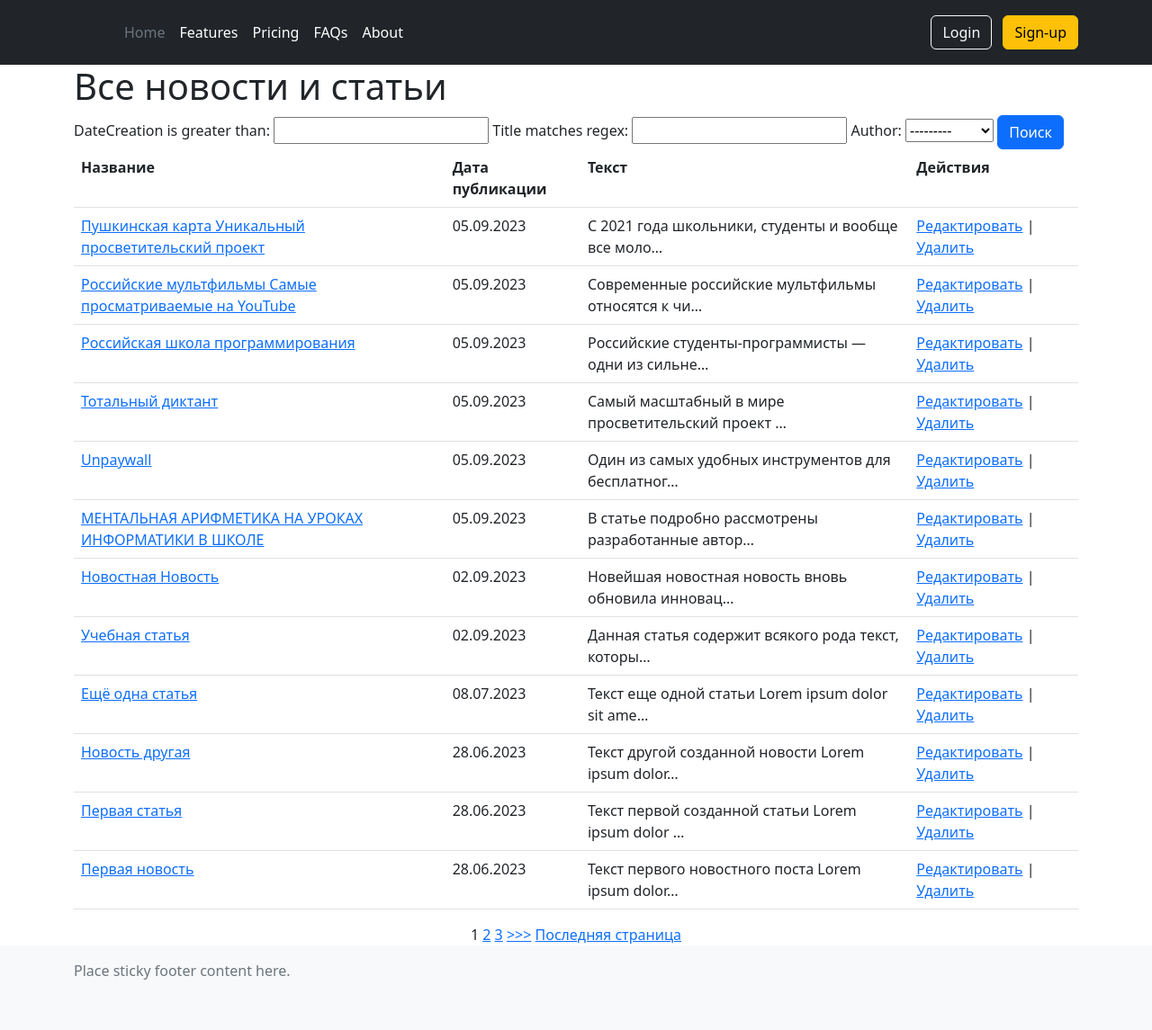
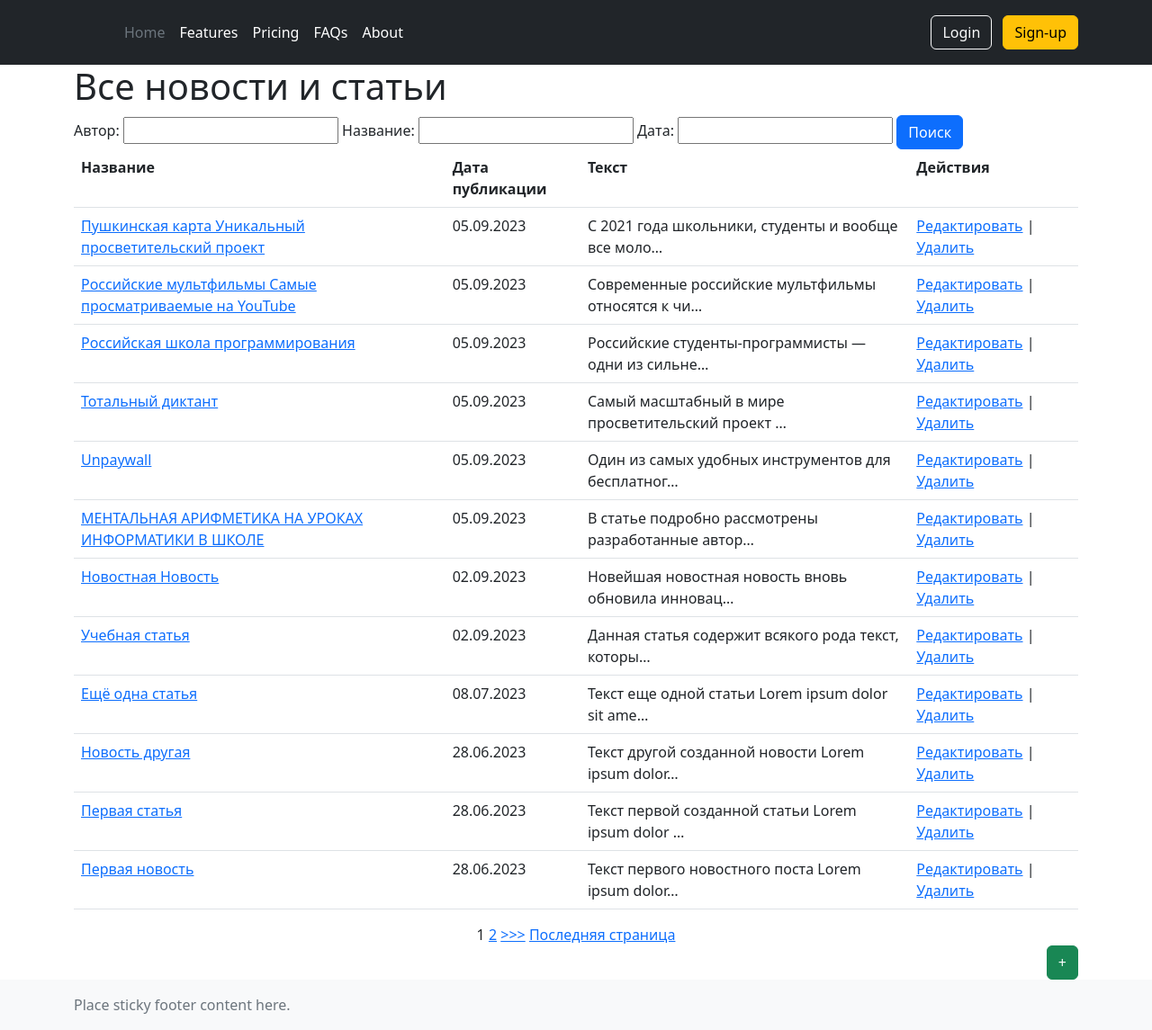
Before and after one commit to ARSmobi/moduleD2_homework, a Django app: page /news/search/ in a window 1280 px wide. Shown: the whole page at 90% size. Before the commit the page ends 1089 px from the top, so only its background shows below. Run offline with Django 4.2, Linux system fonts and the light colour scheme; data comes from the database, SQL or seed files in the repository; both versions use the stored data as it was after the commit.

Commit message:
final fix pagination

```diff
--- a/NewsPaper/news/filters.py
+++ b/NewsPaper/news/filters.py
@@ -1,13 +1,12 @@
-from django_filters import FilterSet
+from django_filters import FilterSet, filters
 from .models import Post
 
 
 class PostFilter(FilterSet):
+    dateCreation = filters.DateFilter(label='Дата', lookup_expr='gt')
+    title = filters.CharFilter(label='Название', lookup_expr='iregex')
+    author = filters.CharFilter(label='Автор', lookup_expr='exact')
+
     class Meta:
         model = Post
-        # fields = ('author', 'categoryType', 'postCategory',)
-        fields = {
-            'dateCreation': ['gt'],
-            'title': ['iregex'],
-            'author': ['exact'],
-        }
+        fields = ['author', 'title', 'dateCreation']
--- a/NewsPaper/news/templates/news/posts.html
+++ b/NewsPaper/news/templates/news/posts.html
@@ -42,4 +42,8 @@
     <h2>Нет новостей или статей</h2>
 {% endif %}
 
+<div style="display: flex; justify-content: end;">
+    <a href="{% url 'news:post_create' %}"><button class="btn btn-success"> + </button></a>
+</div>
+
 {% endblock content %}
--- a/NewsPaper/news/views.py
+++ b/NewsPaper/news/views.py
@@ -11,7 +11,7 @@
     template_name = 'news/posts.html'
     context_object_name = 'posts'
     # queryset = Post.objects.order_by('id')
-    paginate_by = 1
+    paginate_by = 10
     ordering = ['-dateCreation']
     form_class = PostForm
 
@@ -39,7 +39,7 @@
     model = Post
     template_name = 'news/post_create.html'
     form_class = PostForm
-    success_url = '/news/posts/'
+    success_url = '/news/search/'
 
     def form_valid(self, form):
         post = form.save(commit=False)
```
Also changed, not shown: NewsPaper/db.sqlite3.
